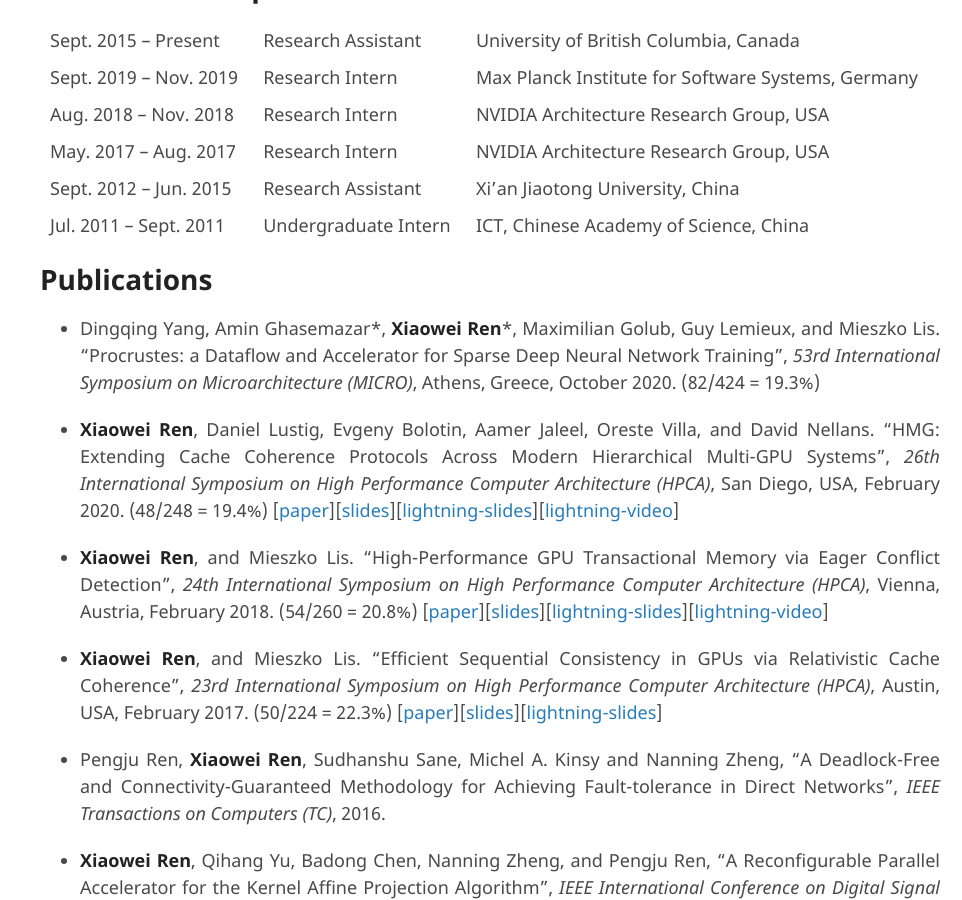
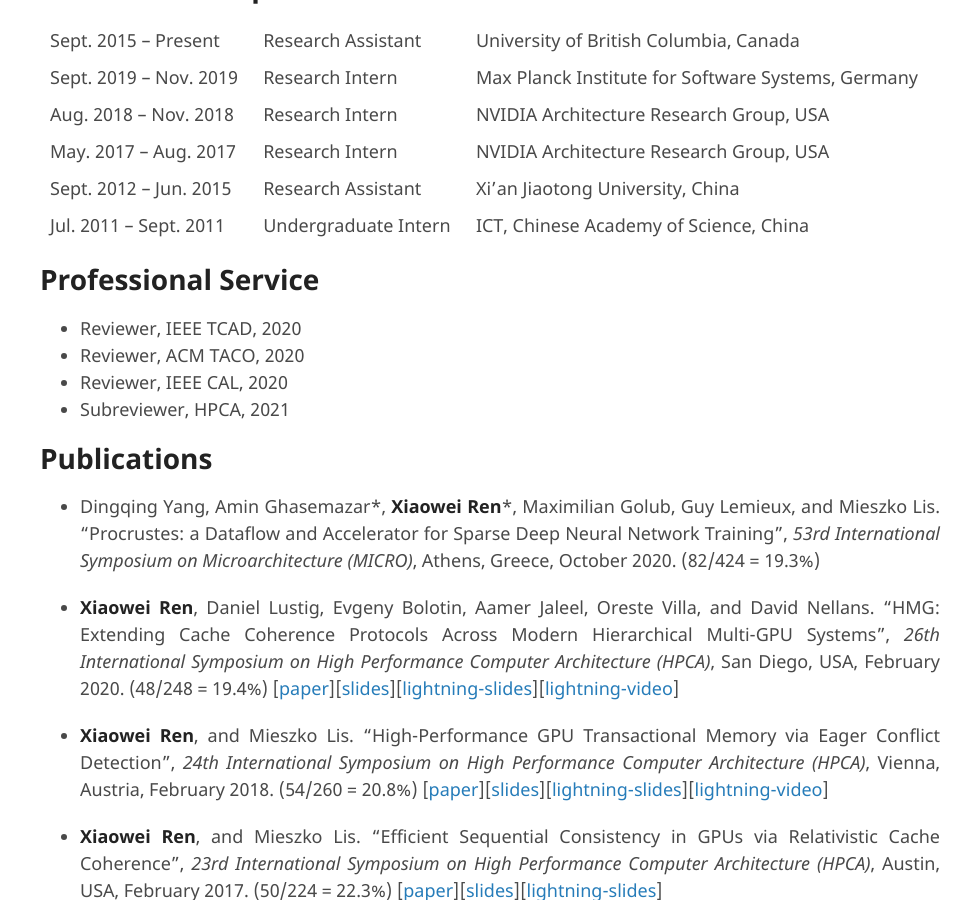
Before and after one commit to ericrxw/xiaoweiren, a Jekyll site: the page built from index.md, in a window 1280 px wide and 900 px high, scrolled down 437 px. Shown: the whole window, without its empty margins (318-1280 px from the left). Built offline with Jekyll 4.4.1, drawn with Linux system fonts in a browser that asks for light colours; our own code applies the rules of GitHub Pages for plain Markdown files; the repository's description, which GitHub fills in, is left out; some of the changed text lies outside the part shown.

Commit message:
trivial change

```diff
--- a/index.md
+++ b/index.md
@@ -14,6 +14,13 @@
 |May. 2017 -- Aug. 2017  | Research Intern      | NVIDIA Architecture Research Group, USA            |
 |Sept. 2012 -- Jun. 2015 | Research Assistant   | Xi'an Jiaotong University, China                   |
 |Jul. 2011 -- Sept. 2011 | Undergraduate Intern | ICT, Chinese Academy of Science, China             |
+
+# Professional Service
+
+* Reviewer, IEEE TCAD, 2020
+* Reviewer, ACM TACO, 2020
+* Reviewer, IEEE CAL, 2020
+* Subreviewer, HPCA, 2021
 
 # Publications
 
```
Also changed, not shown: other parts of index.md (+0 -7 lines).
